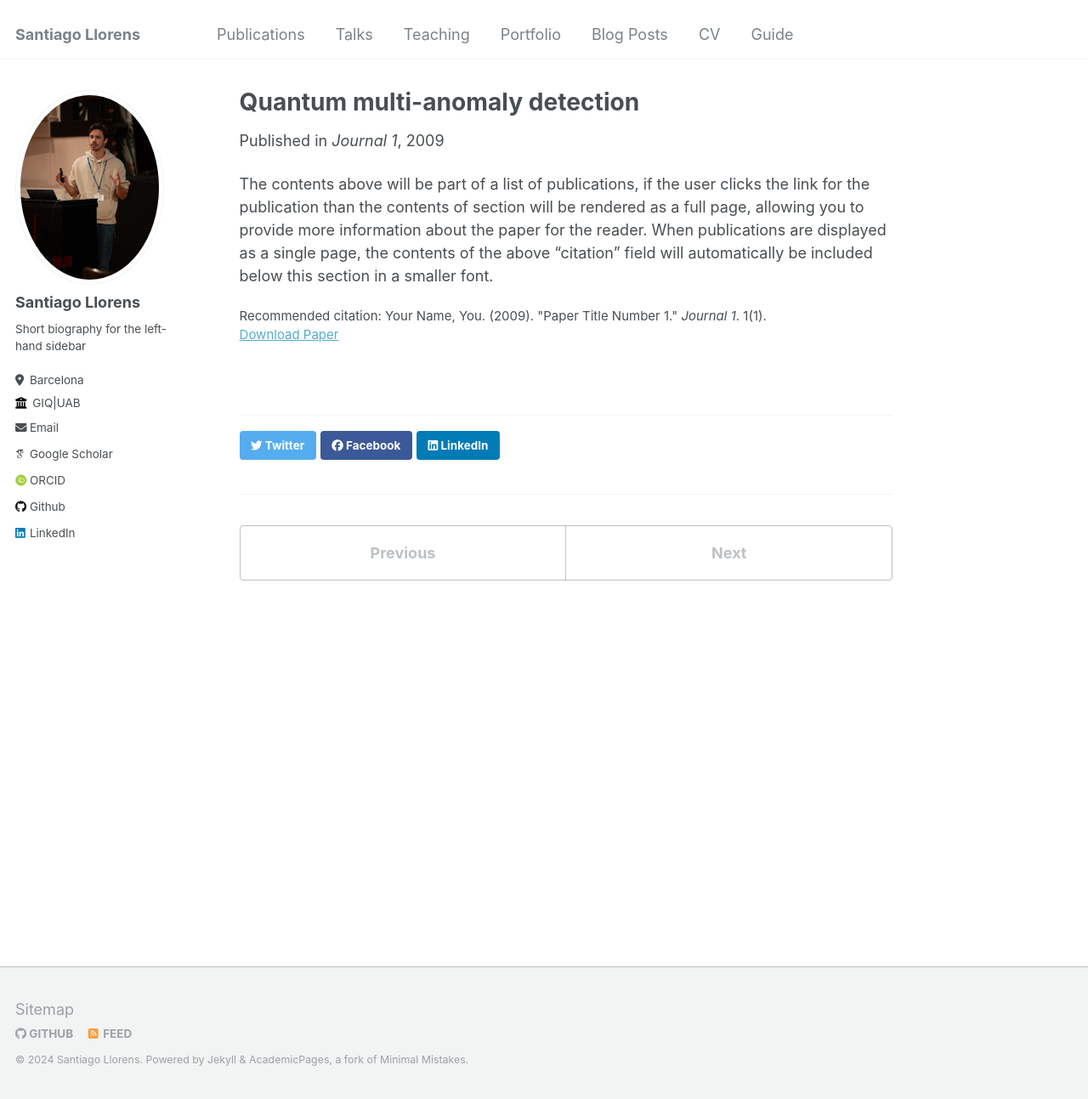
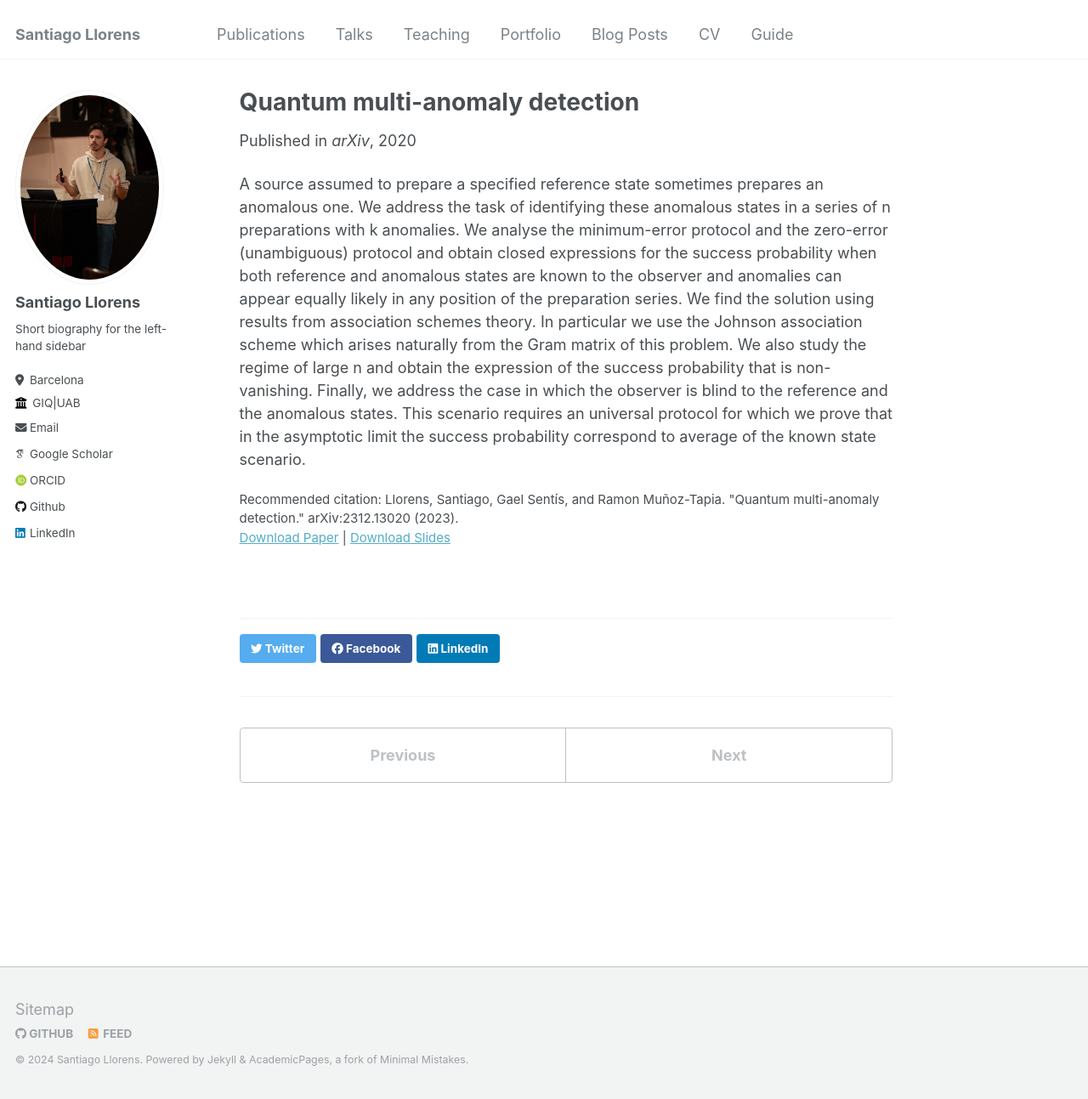
Before and after one commit to SantiagoLlorens/SantiagoLlorens.github.io, a Jekyll site: the page built from _publications/Quantum_multi-anomaly_detection.md, in a window 1280 px wide and 1293 px high. Shown: the whole window at 85% size. Built offline with Jekyll 4.4.1, drawn with Linux system fonts in a browser that asks for light colours; some web fonts are replaced.

Commit message:
Update Quantum_multi-anomaly_detection.md

```diff
--- a/_publications/Quantum_multi-anomaly_detection.md
+++ b/_publications/Quantum_multi-anomaly_detection.md
@@ -2,12 +2,12 @@
 title: "Quantum multi-anomaly detection"
 collection: publications
 permalink: /publication/Quantum_multi-anomaly_detection
-excerpt: 'This paper is about the number 1. The number 2 is left for future work.'
-date: 2009-10-01
-venue: 'Journal 1'
-slidesurl: #'http://academicpages.github.io/files/slides1.pdf'
+excerpt: 'A source assumed to prepare a specified reference state sometimes prepares an anomalous one. We address the task of identifying these anomalous states in a series of n preparations with k anomalies. We analyse the minimum-error protocol and the zero-error (unambiguous) protocol and obtain closed expressions for the success probability when both reference and anomalous states are known to the observer and anomalies can appear equally likely in any position of the preparation series. We find the solution using results from association schemes theory. In particular we use the Johnson association scheme which arises naturally from the Gram matrix of this problem. We also study the regime of large n and obtain the expression of the success probability that is non-vanishing. Finally, we address the case in which the observer is blind to the reference and the anomalous states. This scenario requires an universal protocol for which we prove that in the asymptotic limit the success probability correspond to average of the known state scenario.'
+date: 2020-12-20
+venue: 'arXiv'
+slidesurl: 'https://arxiv.org/abs/2312.13020'
 paperurl: 'http://santiagollorens.github.io/files/Quantum_multi-anomaly_detection.pdf'
-citation: 'Your Name, You. (2009). &quot;Paper Title Number 1.&quot; <i>Journal 1</i>. 1(1).'
+citation: 'Llorens, Santiago, Gael Sentís, and Ramon Muñoz-Tapia. "Quantum multi-anomaly detection." arXiv:2312.13020 (2023).'
 ---
 
-The contents above will be part of a list of publications, if the user clicks the link for the publication than the contents of section will be rendered as a full page, allowing you to provide more information about the paper for the reader. When publications are displayed as a single page, the contents of the above "citation" field will automatically be included below this section in a smaller font.
+A source assumed to prepare a specified reference state sometimes prepares an anomalous one. We address the task of identifying these anomalous states in a series of n preparations with k anomalies. We analyse the minimum-error protocol and the zero-error (unambiguous) protocol and obtain closed expressions for the success probability when both reference and anomalous states are known to the observer and anomalies can appear equally likely in any position of the preparation series. We find the solution using results from association schemes theory. In particular we use the Johnson association scheme which arises naturally from the Gram matrix of this problem. We also study the regime of large n and obtain the expression of the success probability that is non-vanishing. Finally, we address the case in which the observer is blind to the reference and the anomalous states. This scenario requires an universal protocol for which we prove that in the asymptotic limit the success probability correspond to average of the known state scenario.
```
